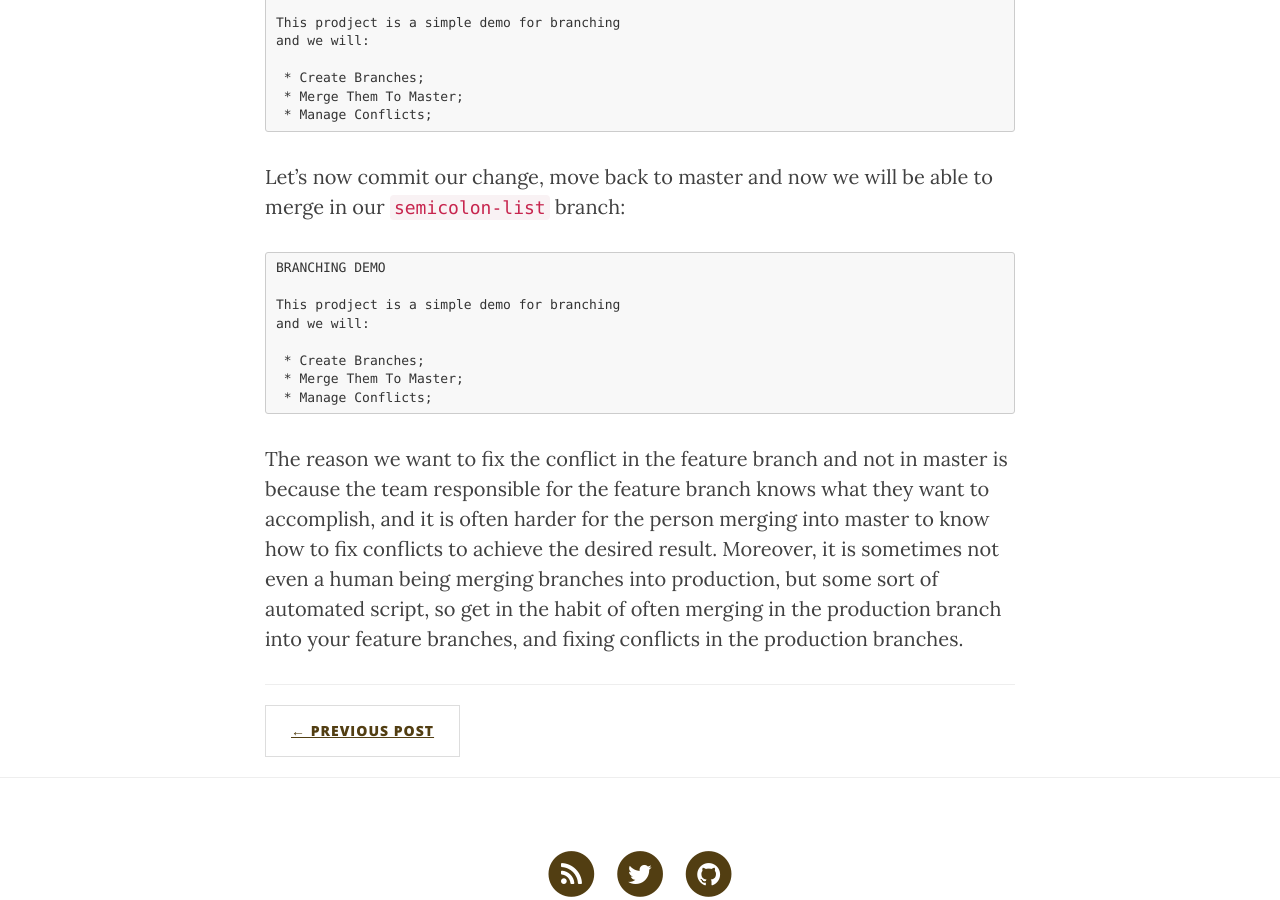
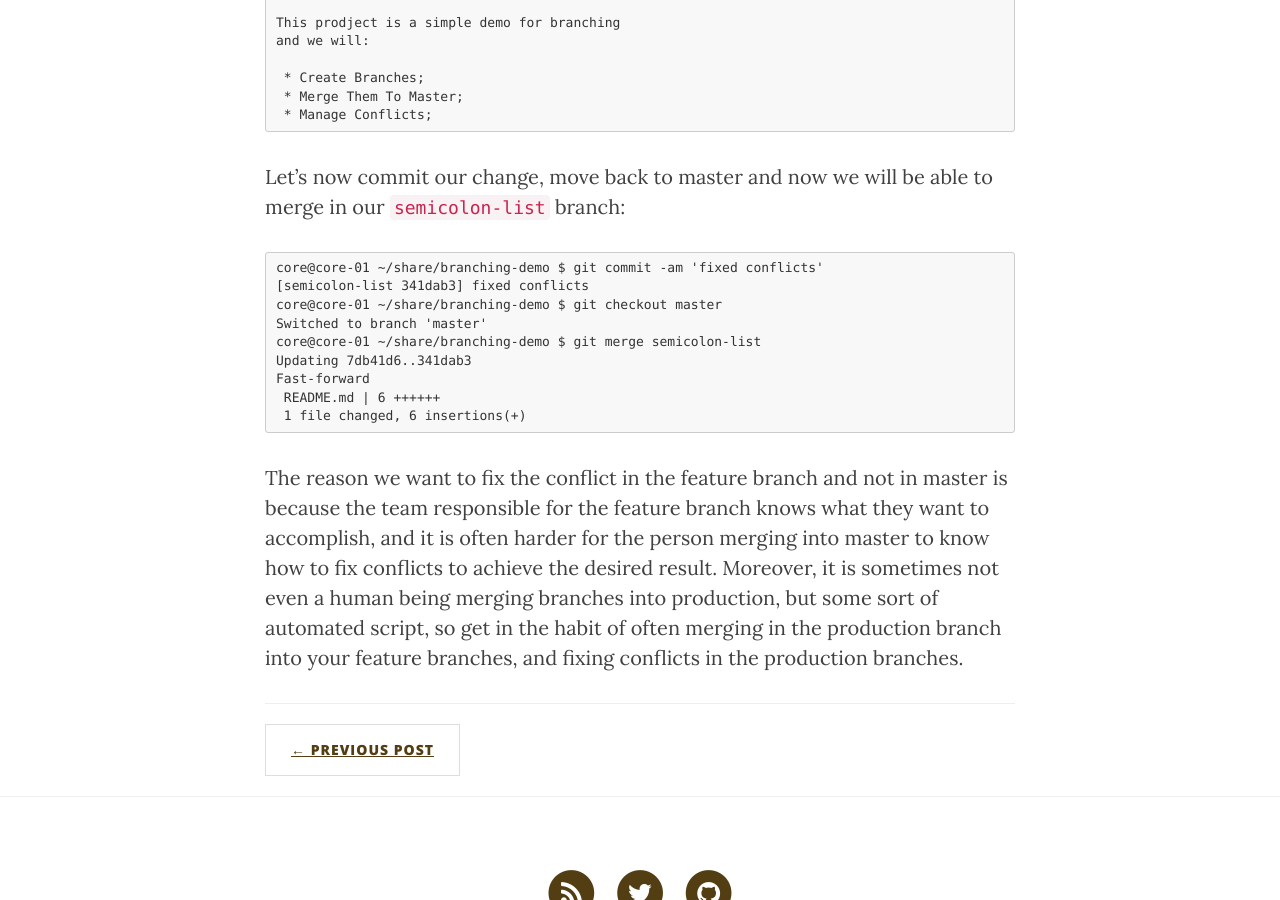
Before and after one commit to dcycle/dcycleu, a Jekyll site: the page built from _posts/2015-05-23-02-git-branches.md, in a window 1280 px wide and 900 px high, scrolled down 10438 px. Built offline with Jekyll 4.4.1, drawn with Linux system fonts in a browser that asks for light colours; nearby versions of some CDN libraries.

Commit message:
Issue #wrong code block

```diff
--- a/_posts/2015-05-23-02-git-branches.md
+++ b/_posts/2015-05-23-02-git-branches.md
@@ -299,13 +299,14 @@ Now let's go into our README.md file and fix the conflicts. In this case we want
 
 Let's now commit our change, move back to master and now we will be able to merge in our `semicolon-list` branch:
 
-    BRANCHING DEMO
-
-    This prodject is a simple demo for branching
-    and we will:
-
-     * Create Branches;
-     * Merge Them To Master;
-     * Manage Conflicts;
+    core@core-01 ~/share/branching-demo $ git commit -am 'fixed conflicts'
+    [semicolon-list 341dab3] fixed conflicts
+    core@core-01 ~/share/branching-demo $ git checkout master
+    Switched to branch 'master'
+    core@core-01 ~/share/branching-demo $ git merge semicolon-list
+    Updating 7db41d6..341dab3
+    Fast-forward
+     README.md | 6 ++++++
+     1 file changed, 6 insertions(+)
 
 The reason we want to fix the conflict in the feature branch and not in master is because the team responsible for the feature branch knows what they want to accomplish, and it is often harder for the person merging into master to know how to fix conflicts to achieve the desired result. Moreover, it is sometimes not even a human being merging branches into production, but some sort of automated script, so get in the habit of often merging in the production branch into your feature branches, and fixing conflicts in the production branches.
```
